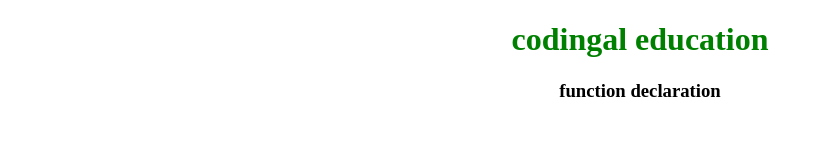
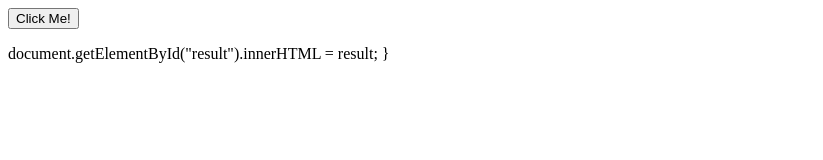
Before and after one commit to vivaan5221171-cmd/media., a plain HTML site: page index.html in a window 1280 px wide. Shown: the whole page, without its empty margins (0-823 px from the left). Drawn offline with Linux system fonts and the light colour scheme.

Commit message:
Add files via upload

```diff
--- a/index.html
+++ b/index.html
@@ -2,19 +2,24 @@
 <html>
 
 <head>
-    <title>Document</title>
 </head>
+
 <body>
-<center>
-    <h1 style="color:green">codingal education</h1>
-    <h3>function declaration</h3>
-    <script>
-        var result = function (a,b) {
-            return a * b
-        };
-        document.write(results(5,8));
-    </script>
-</center>
+    <button onclick="multiply(4)">Click Me!</button>
+    <p id="result"></p>
 </body>
 
 </html>
+
+<script>
+    function multiply(a, b) {
+        if (b === undefined) {
+            alert("The value of b is undefined");
+            b = 5;
+        }
+        var result = a * b;
+    }
+</script>
+
+document.getElementById("result").innerHTML = result;
+}
```
